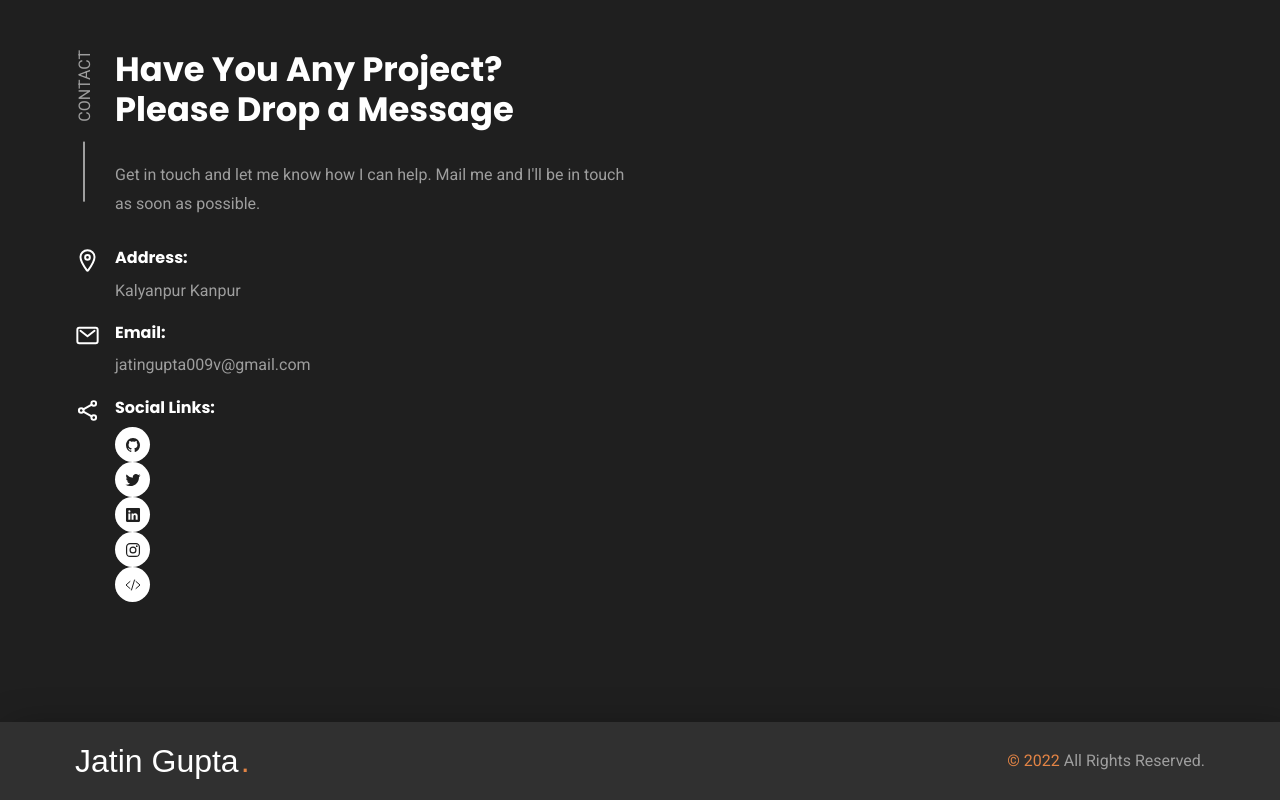
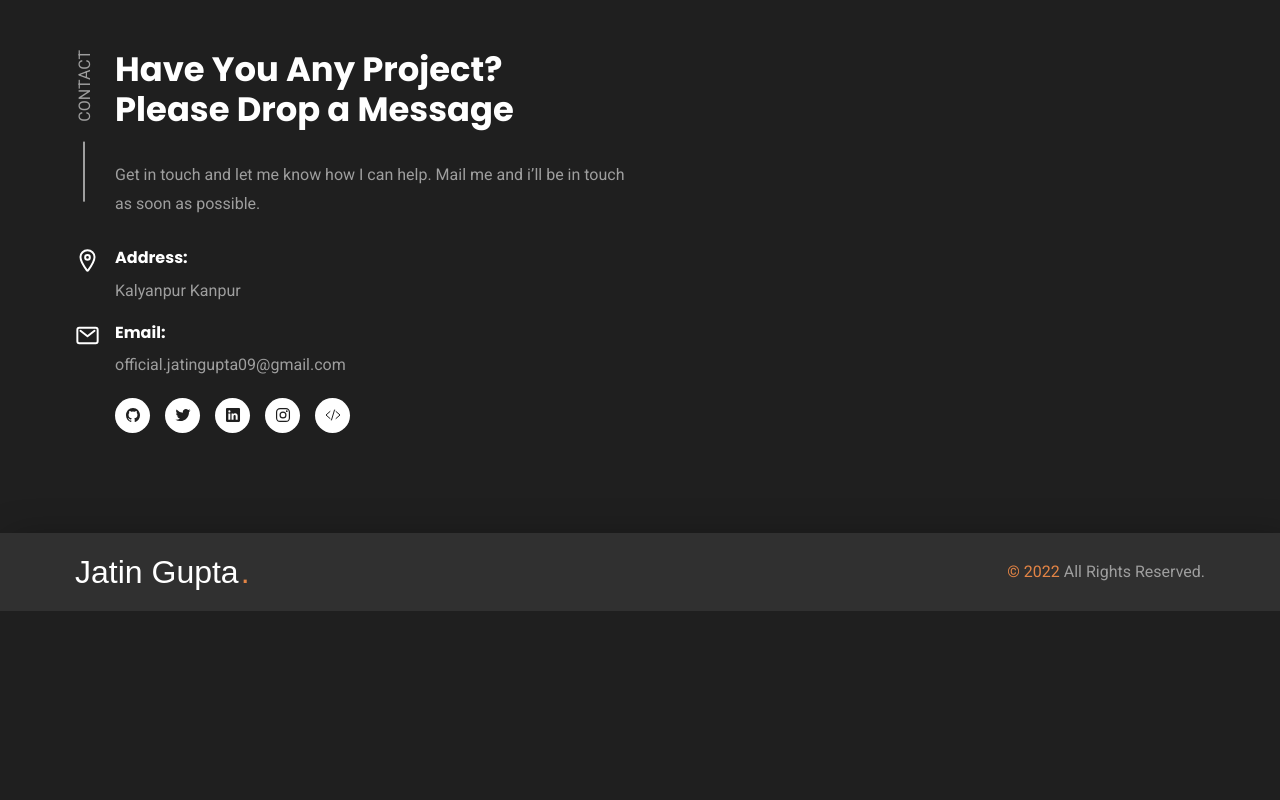
Before and after one commit to jatin9823/jatin-port, a plain HTML site: page index.html in a window 1280 px wide. Shown: the part 4035-4835 px from the top of the page. After the commit the page ends 4646 px from the top, so only its background shows below. Drawn offline with nearby package versions, Linux system fonts and the light colour scheme; a web font is replaced by a local one.

Commit message:
Update index.html

```diff
--- a/index.html
+++ b/index.html
@@ -806,77 +806,114 @@ I’m always exploring new tools, technologies, and creative ways to deliver imp
       -->
 
    <section class="contact" id="contact">
+
         <div class="contact-content section-content">
+
           <p class="section-subtitle">Contact</p>
+
           <h2 class="h3 section-title">Have You Any Project? Please Drop a Message</h2>
+
           <p class="section-text">
-      Get in touch and let me know how I can help. Mail me and I'll be in touch as soon as possible.
+            Get in touch and let me know how I can help. Mail me and i’ll be in touch as soon as possible.
           </p>
 
           <ul class="contact-list">
+
             <li class="contact-list-item">
+
               <div class="contact-item-icon">
                 <ion-icon name="location-outline"></ion-icon>
               </div>
+
               <div class="wrapper">
                 <h3 class="h4 contact-item-title">Address:</h3>
-          <address class="contact-info">Kalyanpur Kanpur</address>
+
+                <address class="contact-info">
+                Kalyanpur Kanpur
+                </address>
               </div>
+
             </li>
 
+            <!-- <li class="contact-list-item">
+
+              <div class="contact-item-icon">
+                <ion-icon name="call-outline"></ion-icon>
+              </div>
+
+              <div class="wrapper">
+                <h3 class="h4 contact-item-title">Phone:</h3>
+
+                <a href="tel:7392833429" class="contact-info">(+91) 73XXXXX429</a>
+              </div>
+
+            </li> -->
+
             <li class="contact-list-item">
+
               <div class="contact-item-icon">
                 <ion-icon name="mail-outline"></ion-icon>
               </div>
+
               <div class="wrapper">
                 <h3 class="h4 contact-item-title">Email:</h3>
-          <a href="mailto:jatingupta009v@gmail.com" class="contact-info">jatingupta009v@gmail.com</a>
+
+                <a href="official.jatingupta09@gmail.com" class="contact-info">official.jatingupta09@gmail.com</a>
+
+
               </div>
+
             </li>
 
-      <li class="contact-list-item">
-        <div class="contact-item-icon">
-          <ion-icon name="share-social-outline"></ion-icon>
-        </div>
-        <div class="wrapper">
-          <h3 class="h4 contact-item-title">Social Links:</h3>
-          <ul class="contact-social-list">
+            <li>
+              <ul class="contac-social-list">
+
                 <li>
                   <a href="https://github.com/jatin009v" class="contact-social-link">
                     <div class="tooltip">Github</div>
+
                     <ion-icon name="logo-github"></ion-icon>
                   </a>
                 </li>
+
                 <li>
                   <a href="https://twitter.com/guptaji7932" class="contact-social-link">
                     <div class="tooltip">Twitter</div>
+
                     <ion-icon name="logo-twitter"></ion-icon>
                   </a>
                 </li>
+
                 <li>
                     <a href="https://www.linkedin.com/in/jatingupta09/" class="contact-social-link">
                     <div class="tooltip">Linkedin</div>
+
                     <ion-icon name="logo-linkedin"></ion-icon>
                   </a>
                 </li>
+
                 <li>
                   <a href="https://www.instagram.com/ig_jatin09_/" class="contact-social-link">
                     <div class="tooltip">Instagram</div>
+
                     <ion-icon name="logo-instagram"></ion-icon>
                   </a>
                 </li>
                 <li>
                   <a href="https://leetcode.com/u/jatin_009v/" class="contact-social-link">
                     <div class="tooltip">LeetCode</div>
+
                     <ion-icon name="code-slash-outline"></ion-icon>
+
                   </a>
                 </li>
+
               </ul>
+            </li>
+
+          </ul>
+
         </div>
-      </li>
-    </ul>
-  </div>
-</section>
 
         <!-- <form name="contact-form" class="contact-form">
           <div class="form-wrapper">
```
Lines whose indentation alone changed are shown as unchanged.
